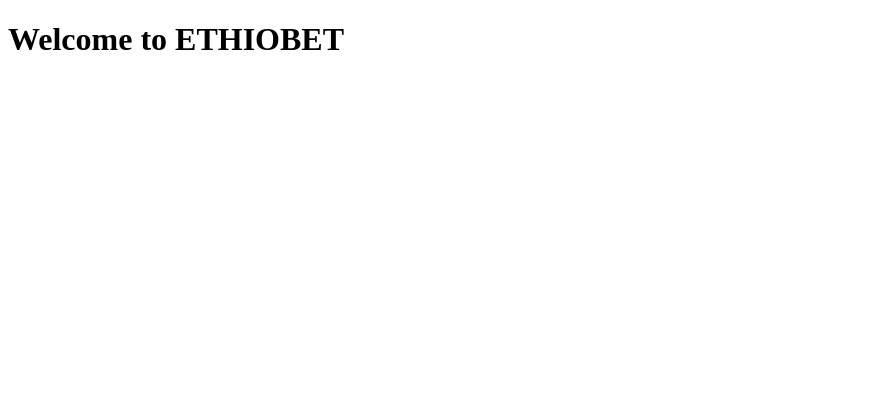
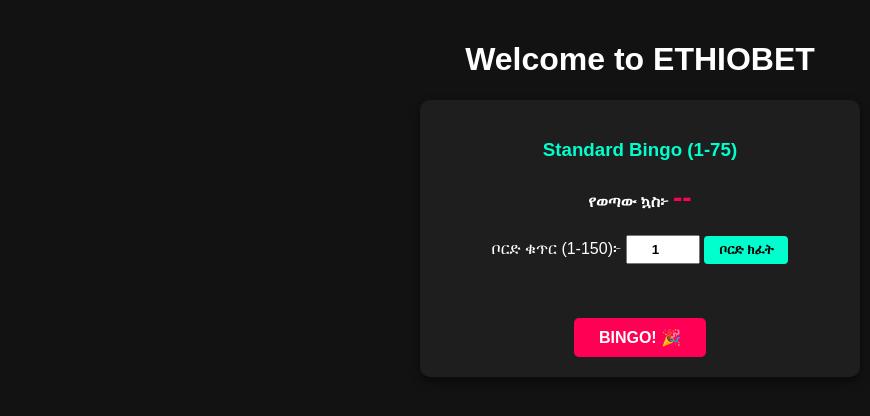
Before and after one commit to abdekeder47/dashikino, a Python web app: template templates/index.html in a window 1280 px wide. Shown: the top 416 px of the page, without its empty margins (0-870 px from the left). Run offline with Jinja, Linux system fonts and the light colour scheme; the template is opened without the code that fills it, so the values that code supplies are empty.

Commit message:
Update index.html

```diff
--- a/templates/index.html
+++ b/templates/index.html
@@ -3,12 +3,109 @@
 <head>
     <meta charset="UTF-8">
     <meta name="viewport" content="width=device-width, initial-scale=1.0">
-    <title>ETHIOBET - ኦንላይን ጨዋታዎች እና የመዝናኛ ፕላትፎርም</title>
-    <meta name="description" content="እንኳን ወደ ETHIOBET በደህና መጡ! ምርጥ የኦንላይን ጨዋታዎችን፣ አቪዬተርን እና ኬኖን በደህና ሁኔታ ይጫወቱ።">
-    <meta name="keywords" content="ETHIOBET, ethiobet, ኢትዮቤት, አቪዬተር, ኬኖ, aviator, keno, game ethiopia, online game">
-    <meta name="google-site-verification" content="nupOGQ6hYkA57wXjtXvAdY5gUvLxF2dOgpAHfi_bScg" />
+    <title>ETHIOBET - እውነተኛ ጨዋታዎች እና የመሃኛ</title>
+    <meta name="description" content="ETHIOBET - ምርጥ የኦንላይን ጨዋታዎች">
 </head>
-<body>
+<body style="background: #121212; color: #fff; font-family: sans-serif; text-align: center; margin: 0; padding: 20px;">
+
     <h1>Welcome to ETHIOBET</h1>
+
+    <!-- የቢንጎ ማሳያ ሳጥን -->
+    <div class="bingo-container" style="background: #1e1e1e; color: #fff; padding: 20px; border-radius: 10px; text-align: center; max-width: 400px; margin: 20px auto; box-shadow: 0 4px 10px rgba(0,0,0,0.5);">
+      <h3 style="color: #00ffcc;">Standard Bingo (1-75)</h3>
+      <div class="live-ball-display">
+        <h4>የወጣው ኳስ፦ <span id="current-ball" style="color: #ff0055; font-size: 28px;">--</span></h4>
+      </div>
+
+      <div class="board-selector" style="margin: 15px 0;">
+        <label>ቦርድ ቁጥር (1-150)፦ </label>
+        <input type="number" id="board-number" min="1" max="150" value="1" style="padding: 5px; width: 60px; text-align: center; font-weight: bold;">
+        <button onclick="loadBingoBoard()" style="padding: 6px 15px; background: #00ffcc; border: none; font-weight: bold; cursor: pointer; border-radius: 4px;">ቦርድ ክፈት</button>
+      </div>
+
+      <div id="bingo-grid" style="display: inline-block; margin: 10px 0;">
+        <!-- ቦርዱ በ JS ይሞላል -->
+      </div>
+
+      <div style="margin-top: 15px;">
+        <button id="bingo-btn" onclick="claimBingo()" style="padding: 10px 25px; background: #ff0055; color: #fff; border: none; font-weight: bold; border-radius: 5px; cursor: pointer; font-size: 16px;">BINGO! 🎉</button>
+      </div>
+    </div>
+
+    <script>
+    let currentBoardData = null;
+
+    function loadBingoBoard() {
+        const boardId = document.getElementById('board-number').value;
+        fetch(`/api/bingo/board/${boardId}`)
+            .then(res => res.json())
+            .then(data => {
+                currentBoardData = data.grid;
+                renderGrid(data.grid);
+            });
+    }
+
+    function renderGrid(grid) {
+        const container = document.getElementById('bingo-grid');
+        let html = '<div style="display: grid; grid-template-columns: repeat(5, 55px); gap: 4px; background: #333; padding: 5px; border-radius: 5px;">';
+        ['B','I','N','G','O'].forEach(l => html += `<div style="font-weight:bold; background:#222; color:#00ffcc; padding:8px 0; font-size:14px;">${l}</div>`);
+
+        for (let row = 0; row < 5; row++) {
+            ['B','I','N','G','O'].forEach(letter => {
+                let val = grid[letter][row];
+                html += `<div class="bingo-cell" id="cell-${val}" style="background:#2a2a2a; color:#fff; padding:10px 0; font-size:13px; border:1px solid #444; border-radius:3px;">${val}</div>`;
+            });
+        }
+        html += '</div>';
+        container.innerHTML = html;
+    }
+
+    // መጀመሪያ ሲከፈት ነባሪ ቦርድ 1ን መጫን
+    window.onload = function() {
+        loadBingoBoard();
+    };
+
+    setInterval(() => {
+        fetch('/api/bingo/live')
+            .then(res => res.json())
+            .then(data => {
+                if (data.current_number) {
+                    document.getElementById('current-ball').innerText = data.current_number;
+                    data.drawn_numbers.forEach(num => {
+                        let cell = document.getElementById(`cell-${num}`);
+                        if (cell) {
+                            cell.style.background = "#00ffcc";
+                            cell.style.color = "#000";
+                            cell.style.fontWeight = "bold";
+                        }
+                    });
+                }
+            });
+    }, 1000);
+
+    function claimBingo() {
+        const boardId = document.getElementById('board-number').value;
+        const userPhone = localStorage.getItem('user_phone');
+
+        if (!userPhone) {
+            alert("እባክዎ በመጀመሪያ ወደ መለያዎ ይግቡ (Login)!");
+            return;
+        }
+
+        fetch('/api/bingo/claim', {
+            method: 'POST',
+            headers: { 'Content-Type': 'application/json' },
+            body: JSON.stringify({ phone: userPhone, board_id: boardId })
+        })
+        .then(res => res.json())
+        .then(data => {
+            alert(data.message);
+            if (data.success) {
+                location.reload();
+            }
+        });
+    }
+    </script>
+
 </body>
 </html>
```
